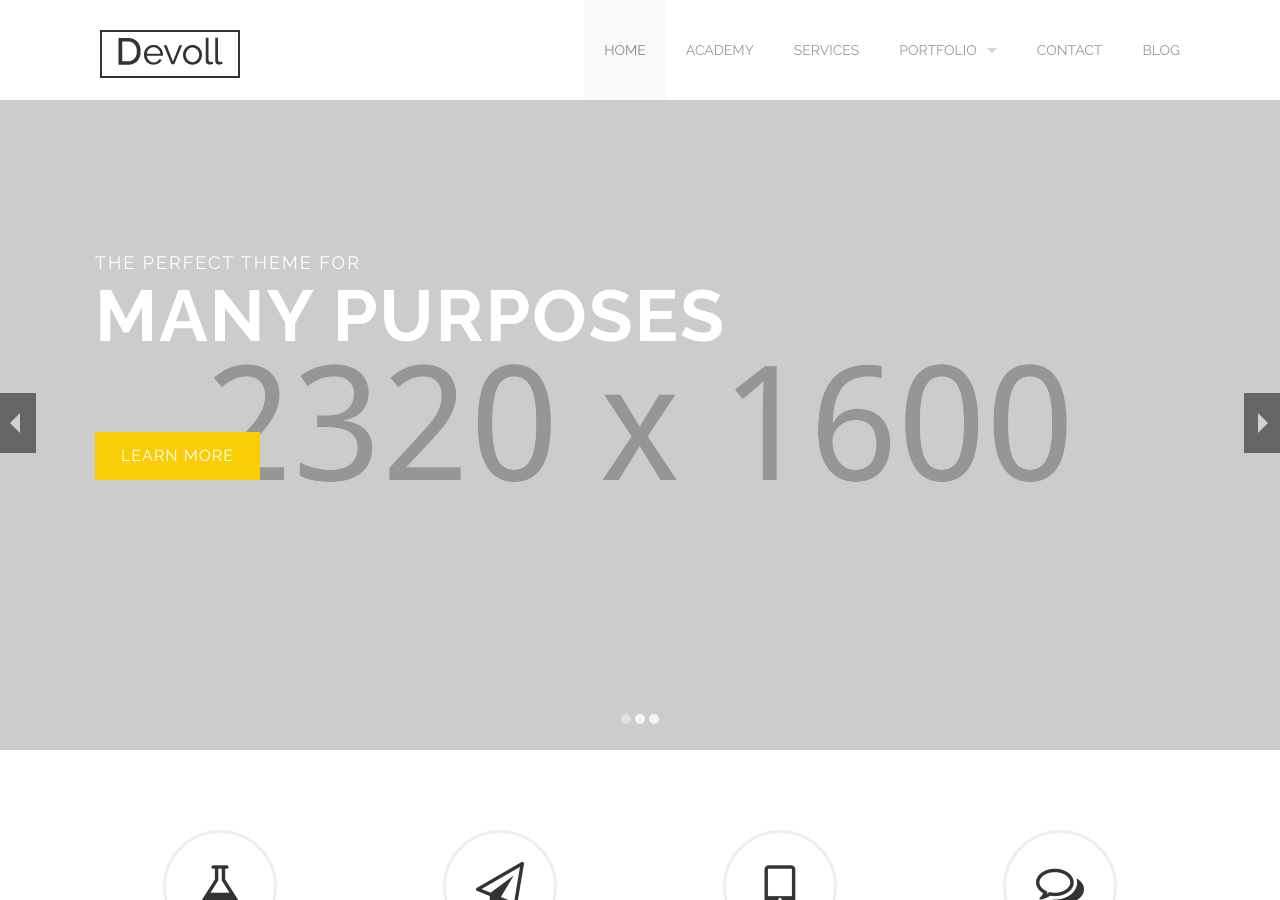
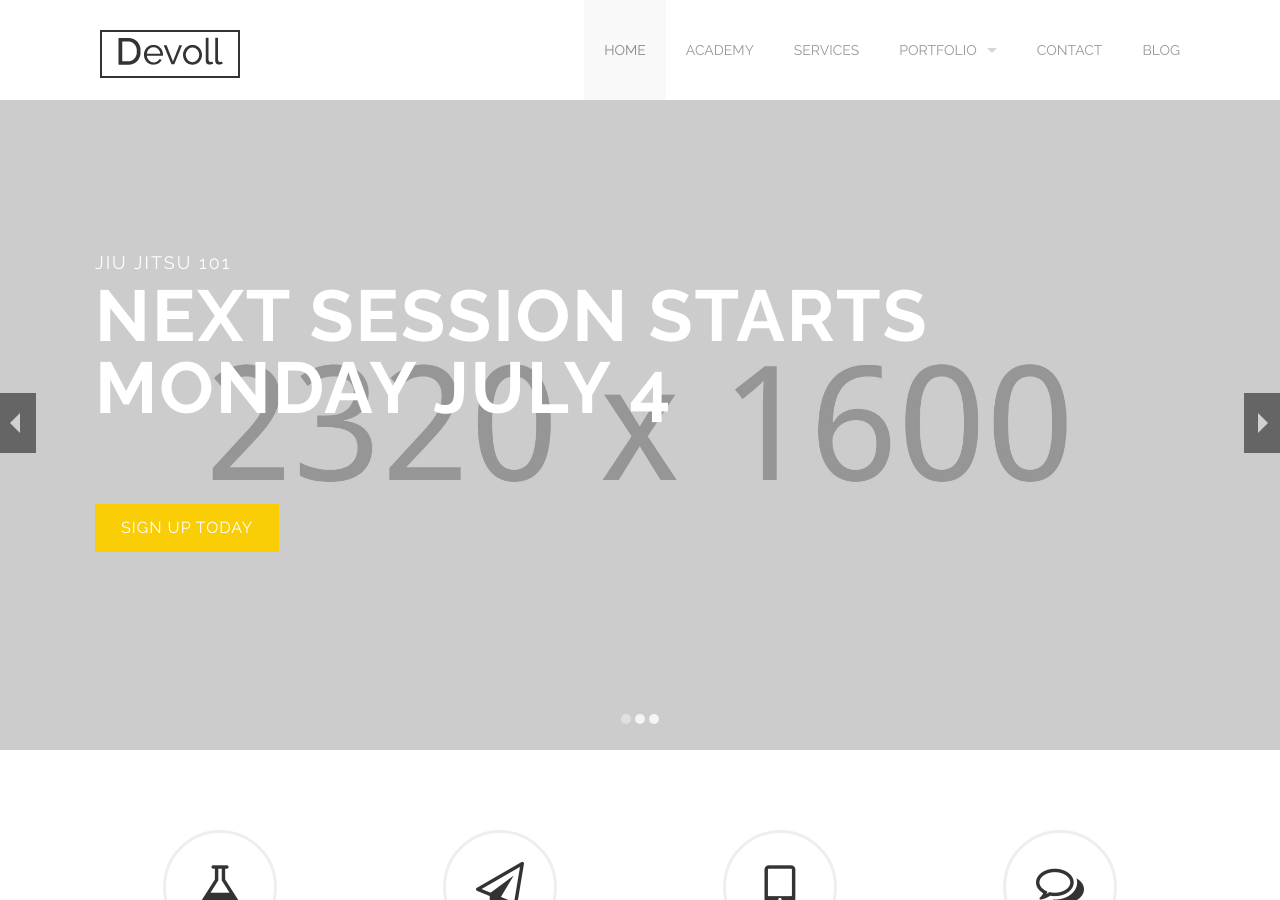
Before and after one commit to rgapdx/rgapdx.github.io, a Jekyll site: the page built from index-new.html, in a window 1280 px wide and 900 px high. Built offline with Jekyll 4.4.1, drawn with Linux system fonts in a browser that asks for light colours.

Commit message:
content changes

```diff
--- a/index-new.html
+++ b/index-new.html
@@ -5,31 +5,31 @@ slides:
   - bg: images/@stock/slide-1.jpg
     small_title:
       klass: bottom-to-top
-      text: The perfect theme for
+      text: JIU JITSU 101
     title:
       klass: bottom-to-top
-      text: Many purposes
+      text: Next session starts Monday July 4
     buttons:
       klass: bottom-to-top
       items:
-        - text: Learn More
-          link_to: http://themeforest.net/user/honryou/portfolio?ref=honryou
+        - text: Sign Up Today
+          link_to: #
   - bg: images/@stock/slide-4.jpg
     klass: centered-text
     small_title:
       klass: bottom-to-top
-      text: We make websites that are
+      text: A Complete Approach To Grappling
     title:
       klass: bottom-to-top
-      text: Creative &amp; Powerful
+      text: Feet to floor
     buttons:
       klass: bottom-to-top
       items:
         - klass: boxed
-          text: View Features
-          link_to: http://themeforest.net/user/honryou/portfolio?ref=honryou
-        - text: Purchase Now
-          link_to: http://themeforest.net/user/honryou/portfolio?ref=honryou
+          text: See All Our Programs
+          link_to: #
+        - text: Sign Up Now
+          link_to: #
   - bg: images/@stock/slide-5.jpg
     small_title:
       klass: bottom-to-top
@@ -41,7 +41,7 @@ slides:
       klass: bottom-to-top
       items:
         - text: Learn More
-          link_to: http://themeforest.net/user/honryou/portfolio?ref=honryou
+          link_to: #
 
 
 
```
